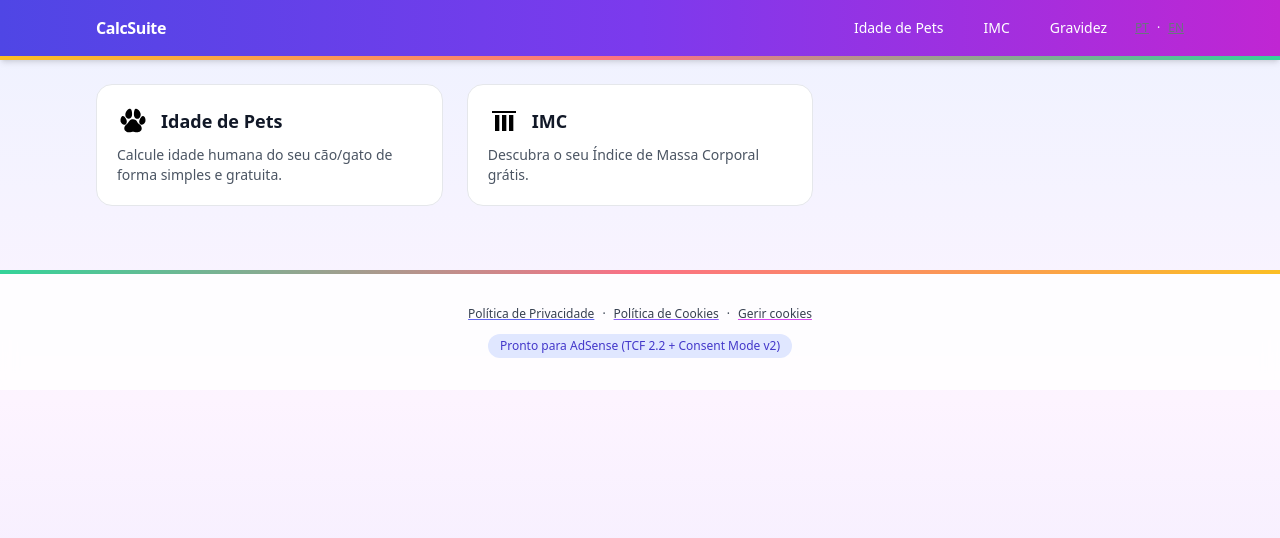
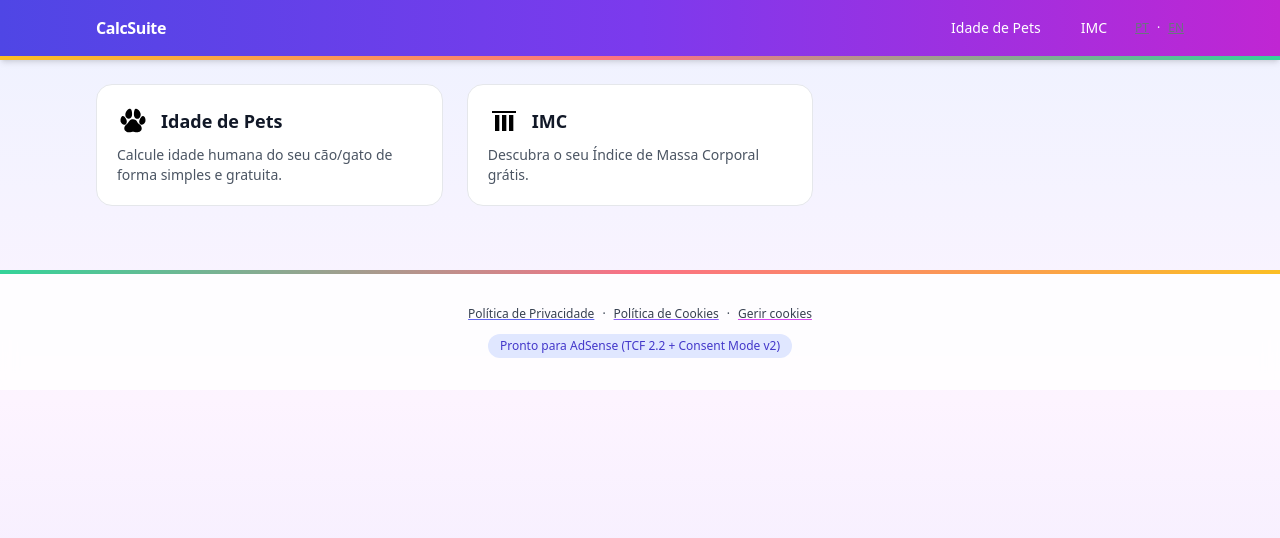
Before and after one commit to jfvitor/calc-suite, a Next.js app: page / in a window 1280 px wide. Shown: the top 538 px of the page. Built offline with nearby package versions, Linux system fonts and the light colour scheme; no server answers.

Commit message:
Remove pregnancy links from NavBar

```diff
--- a/components/NavBar.tsx
+++ b/components/NavBar.tsx
@@ -7,13 +7,11 @@ import LocaleSwitcher from "@/components/LocaleSwitcher";
 const LINKS_PT = [
   { href: "/pt/idade-pets", label: "Idade de Pets" },
   { href: "/pt/imc", label: "IMC" },
-  { href: "/pt/gravidez-ovulacao", label: "Gravidez" },
 ];
 
 const LINKS_EN = [
   { href: "/en/pet-age", label: "Pet Age" },
   { href: "/en/bmi", label: "BMI" },
-  { href: "/en/pregnancy", label: "Pregnancy" },
 ];
 
 export default function NavBar() {
```
